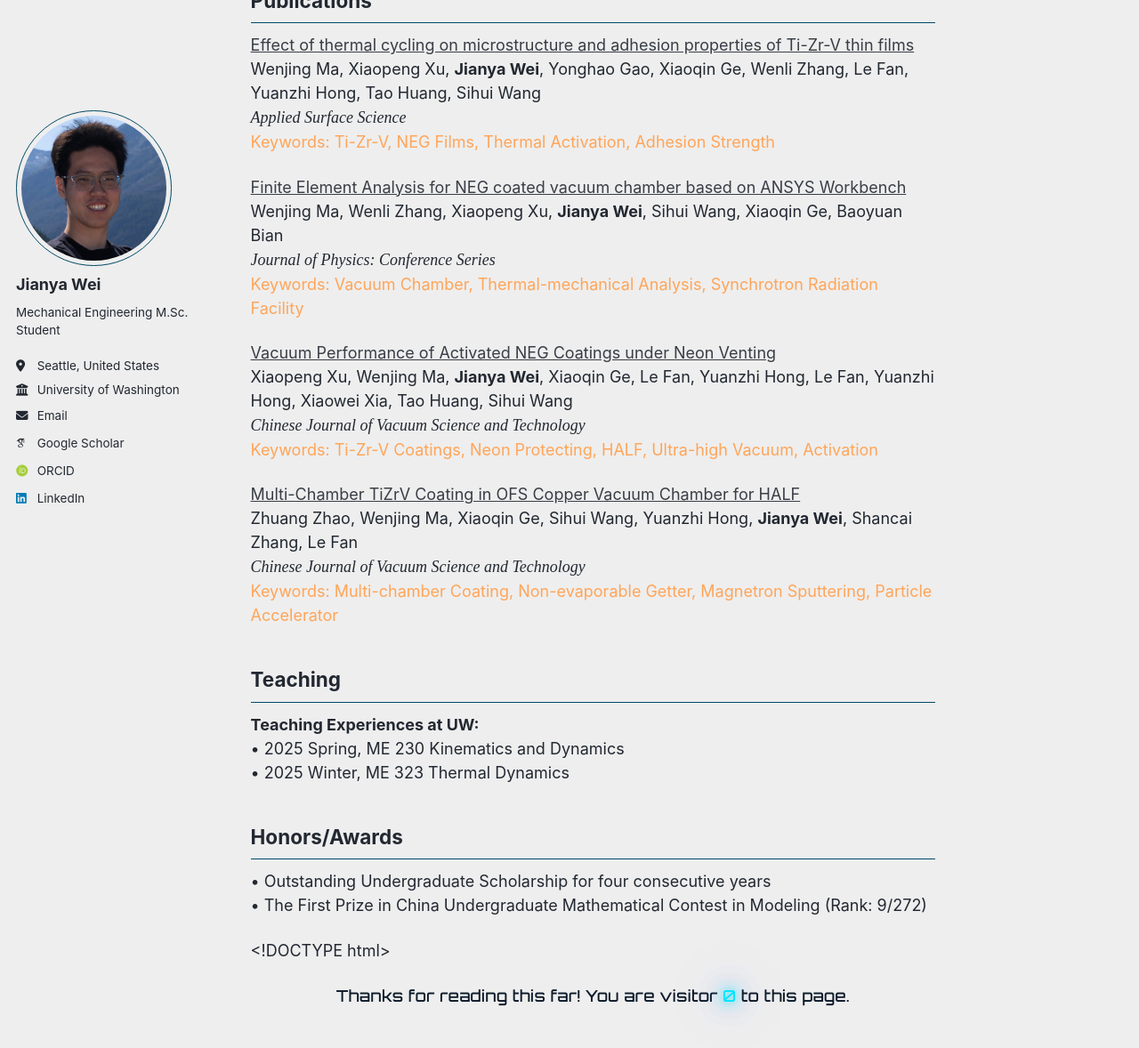
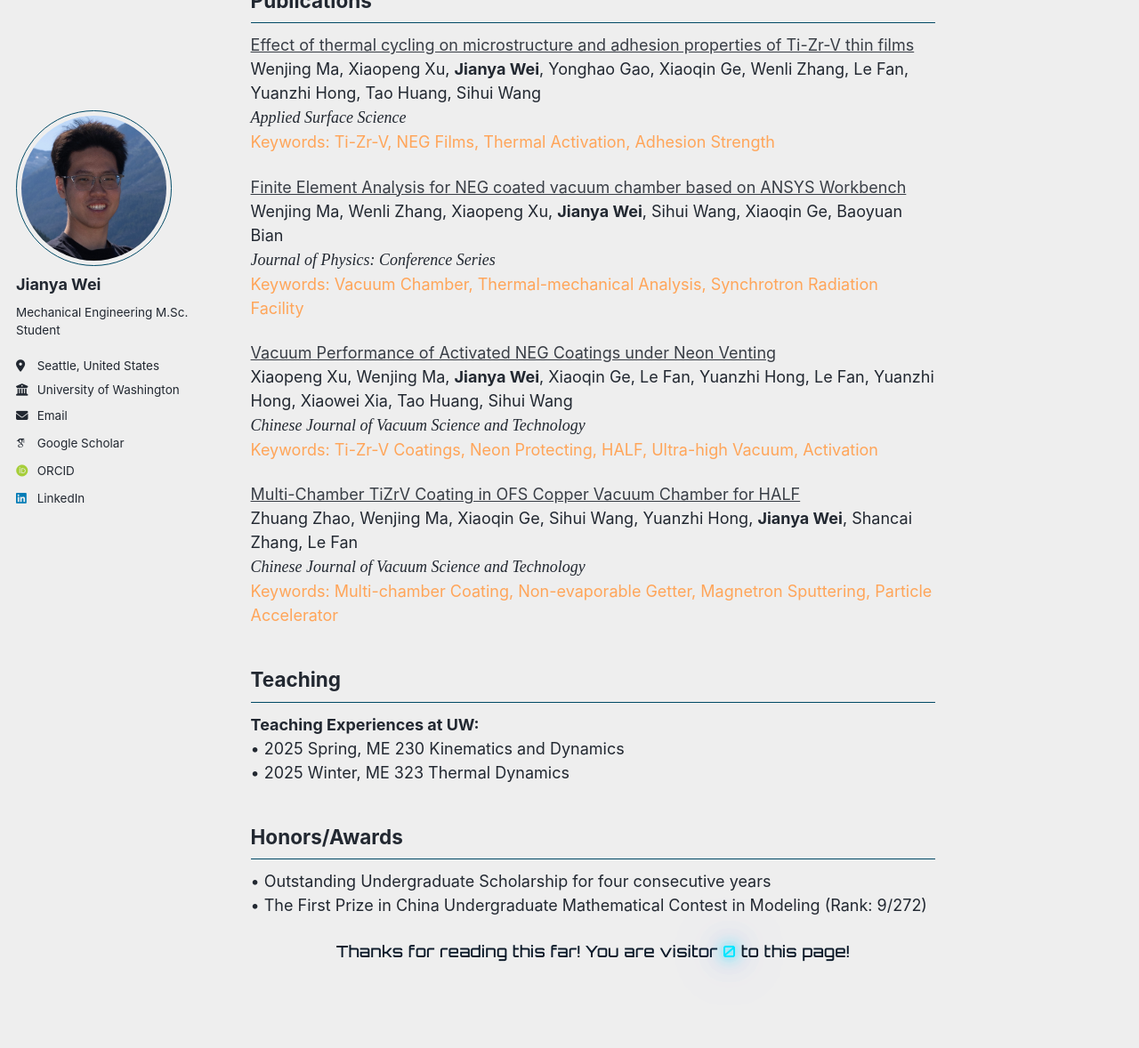
Before and after one commit to jywei02/jywei02.github.io, a Jekyll site: the page built from _pages/about.md, in a window 1280 px wide and 1400 px high, scrolled down 573 px. Shown: the top 1178 px of the window at 89% size. Built offline with Jekyll 4.4.1, drawn with Linux system fonts in a browser that asks for light colours; some web fonts are replaced; comment, search, counter and statistics services are not loaded; part of the change alters nothing that is shown.

Commit message:
Update about.md

```diff
--- a/_pages/about.md
+++ b/_pages/about.md
@@ -69,24 +69,24 @@ Honors/Awards
 • Outstanding Undergraduate Scholarship for four consecutive years
 • The First Prize in China Undergraduate Mathematical Contest in Modeling (Rank: 9/272)
 
-<!DOCTYPE html>
 <html lang="en">
 <head>
   <meta charset="UTF-8" />
   <meta name="viewport" content="width=device-width, initial-scale=1" />
-  <title>Neon Counter — Jianya Wei</title>
+  <title>Footer Counter</title>
 
-  <!-- 科幻风字体 -->
+  <!-- 科幻风字体（仅作用于计数器） -->
   <link href="https://fonts.googleapis.com/css2?family=Orbitron:wght@500&display=swap" rel="stylesheet">
 
   <style>
     :root{
-      --neon-cyan: #00e5ff;   /* 赛博蓝 */
-      --neon-violet: #9b5cff; /* 赛博紫 */
-      --text-light: #0d1b2a;  /* 浅色主题正文色 */
-      --text-dark:  #e6e6ff;  /* 深色主题正文色 */
+      --neon-cyan:   #00e5ff;  /* 赛博蓝 */
+      --neon-violet: #9b5cff;  /* 赛博紫 */
+      --text-light:  #0d1b2a;  /* 浅色主题下计数器文字色 */
+      --text-dark:   #e6e6ff;  /* 深色主题下计数器文字色 */
     }
 
+    /* 仅计数器区域样式（不影响全站） */
     .footer-counter{
       font-family: 'Orbitron', sans-serif;
       font-size: 18px;
@@ -125,9 +125,8 @@ Honors/Awards
       }
     }
 
-    /* 深色主题下整体更亮一些 */
+    /* 深色模式下仅调整计数器自身颜色/光效 */
     @media (prefers-color-scheme: dark){
-      body{ background: #0b0f18; color: var(--text-dark); }
       .footer-counter{ color: var(--text-dark); }
       .footer-counter .glow{
         color: #b3f3ff;
@@ -139,26 +138,25 @@ Honors/Awards
       }
     }
 
-    /* 用户偏好减少动效时关闭动画 */
     @media (prefers-reduced-motion: reduce){
       .footer-counter .glow{ animation: none; }
     }
   </style>
 </head>
+<body>
 
-<body>
-  <!-- 你的正文内容在上面，这里只演示页尾计数器 -->
+  <!-- 你的页面内容在上方，这里只示例页尾计数器 -->
   <p class="footer-counter">
     Thanks for reading this far! You are visitor
     <span id="busuanzi_value_site_pv" class="glow">0</span>
-    to this page.
+    to this page!
   </p>
 
-  <!-- 不蒜子统计脚本 -->
+  <!-- 不蒜子统计脚本（负责把真实访问量写入 span） -->
   <script src="//busuanzi.ibruce.info/busuanzi/2.3/busuanzi.pure.mini.js"></script>
 
+  <!-- 数字从 0 平滑增加到真实值（只影响计数器） -->
   <script>
-    // 从 0 平滑跳到真实访客数（带缓动），等待 busuanzi 写入后触发
     (function animateCounter(){
       const node = document.getElementById('busuanzi_value_site_pv');
       if (!node) return;
@@ -172,10 +170,11 @@ Honors/Awards
         return false;
       };
 
+      // 如果不蒜子尚未写入值，就轮询等待
       if (!tryStart()){
         let tries = 0;
         const t = setInterval(() => {
-          if (tryStart() || ++tries > 50) clearInterval(t); // 最多轮询 ~5s
+          if (tryStart() || ++tries > 50) clearInterval(t); // 最多等 ~5s
         }, 100);
       }
 
@@ -196,5 +195,6 @@ Honors/Awards
       }
     })();
   </script>
+
 </body>
 </html>
```
